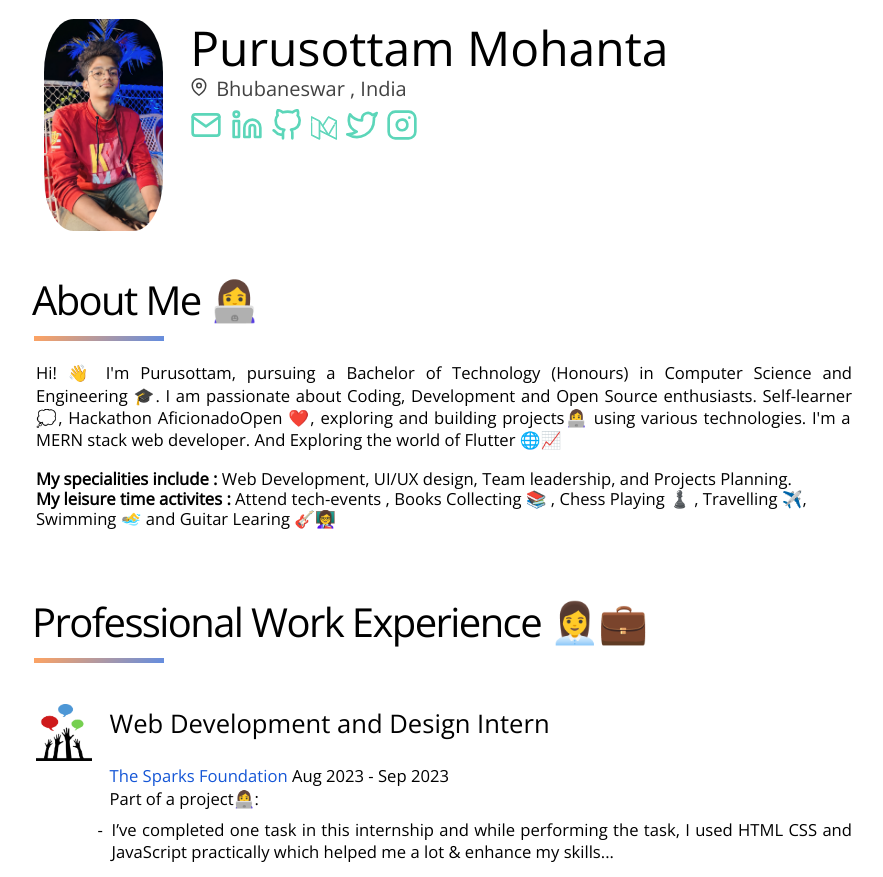
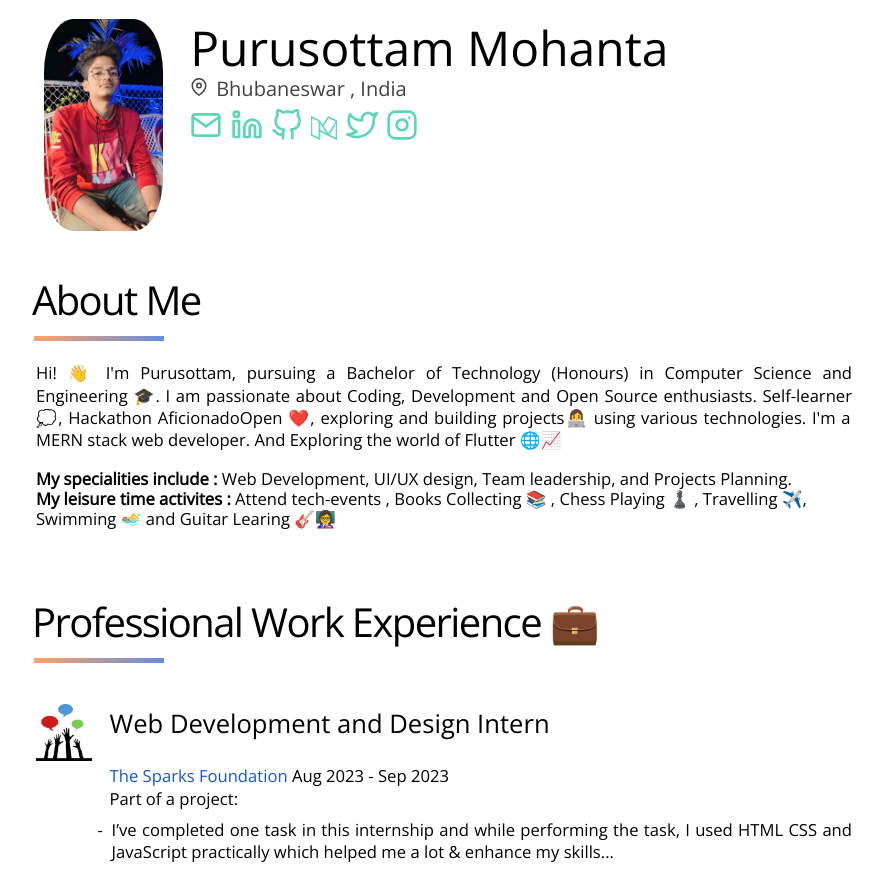
Before and after one commit to purusottam32/portfolio-web-v1, a plain HTML site: page index.html in a window 1280 px wide. Shown: the part 815-1692 px from the top of the page, without its empty margins (196-1079 px from the left). Drawn offline with nearby package versions, Linux system fonts and the light colour scheme.

Commit message:
removing some unwanted item

```diff
--- a/index.html
+++ b/index.html
@@ -252,7 +252,7 @@
 
                     </div>
                 </div>
-                <h2>About Me 👩‍💻</h2>
+                <h2>About Me </h2>
 
 
                 <p> Hi! 👋 I'm Purusottam, pursuing a Bachelor of Technology (Honours) in Computer Science and
@@ -292,7 +292,7 @@
 
         <section class="col-centered container" id="experience">
             <div class="col-full">
-                <h2>Professional Work Experience 👩‍💼💼</h2>
+                <h2>Professional Work Experience 💼</h2>
 
 
                 <div class="flex-container">
@@ -308,7 +308,7 @@
                     </div>
                 </div>
                 <div class="content-left-offset">
-                    <p>Part of a project👩‍💻:</p>
+                    <p>Part of a project:</p>
                     <ul>
                         <li> I’ve completed one task in this internship and while performing the task, I used HTML CSS
                             and JavaScript practically which helped me a lot & enhance my skills...</li>
@@ -414,7 +414,7 @@
 
         <section class="col-centered container" id="Professional Skills">
             <div class="col-full">
-                <h2>Professional Skills 👩‍💻 </h2>
+                <h2>Professional Skills  </h2>
                 <div class="flex-container">
 
                     <div class="flex-title">
```
